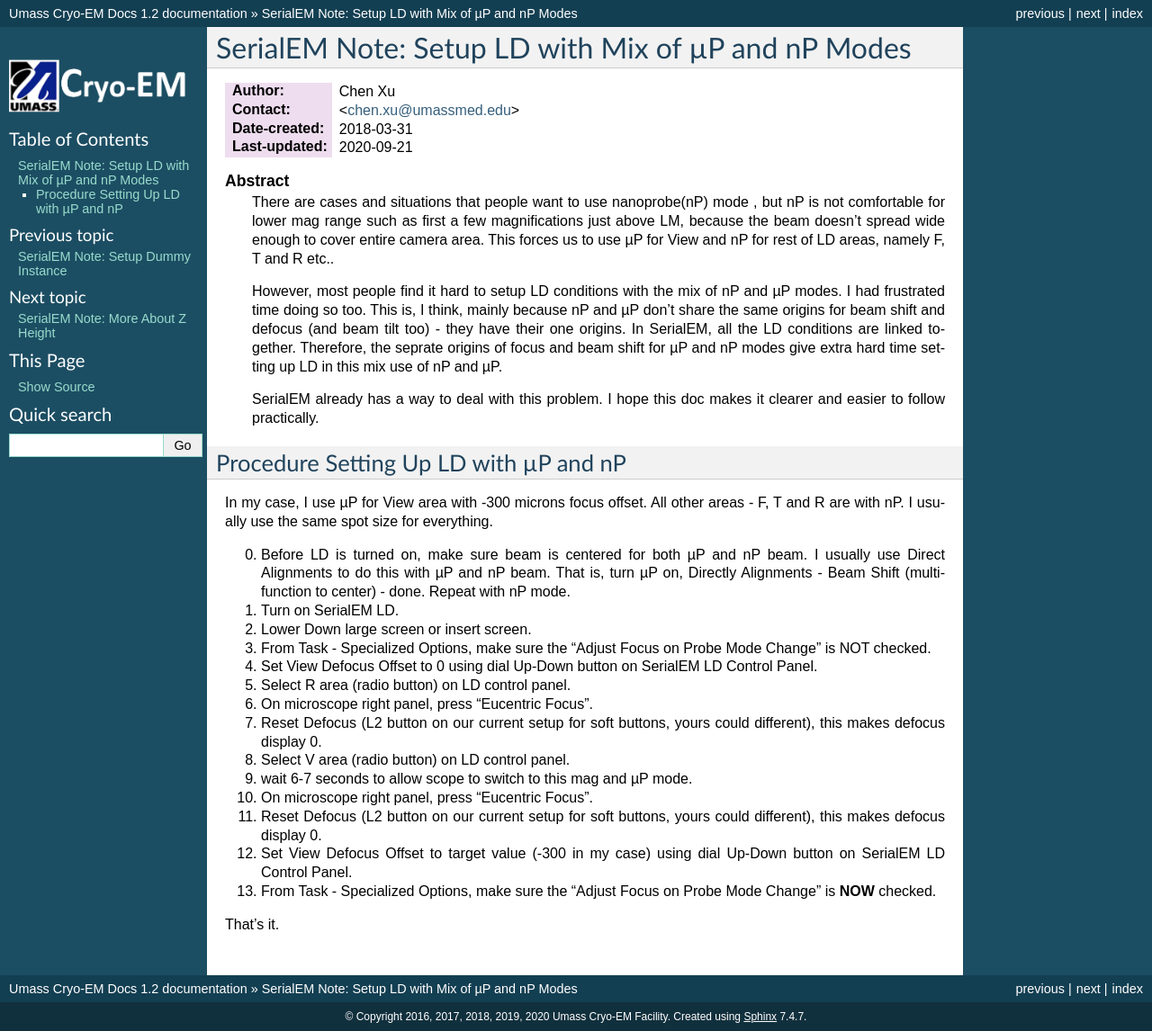
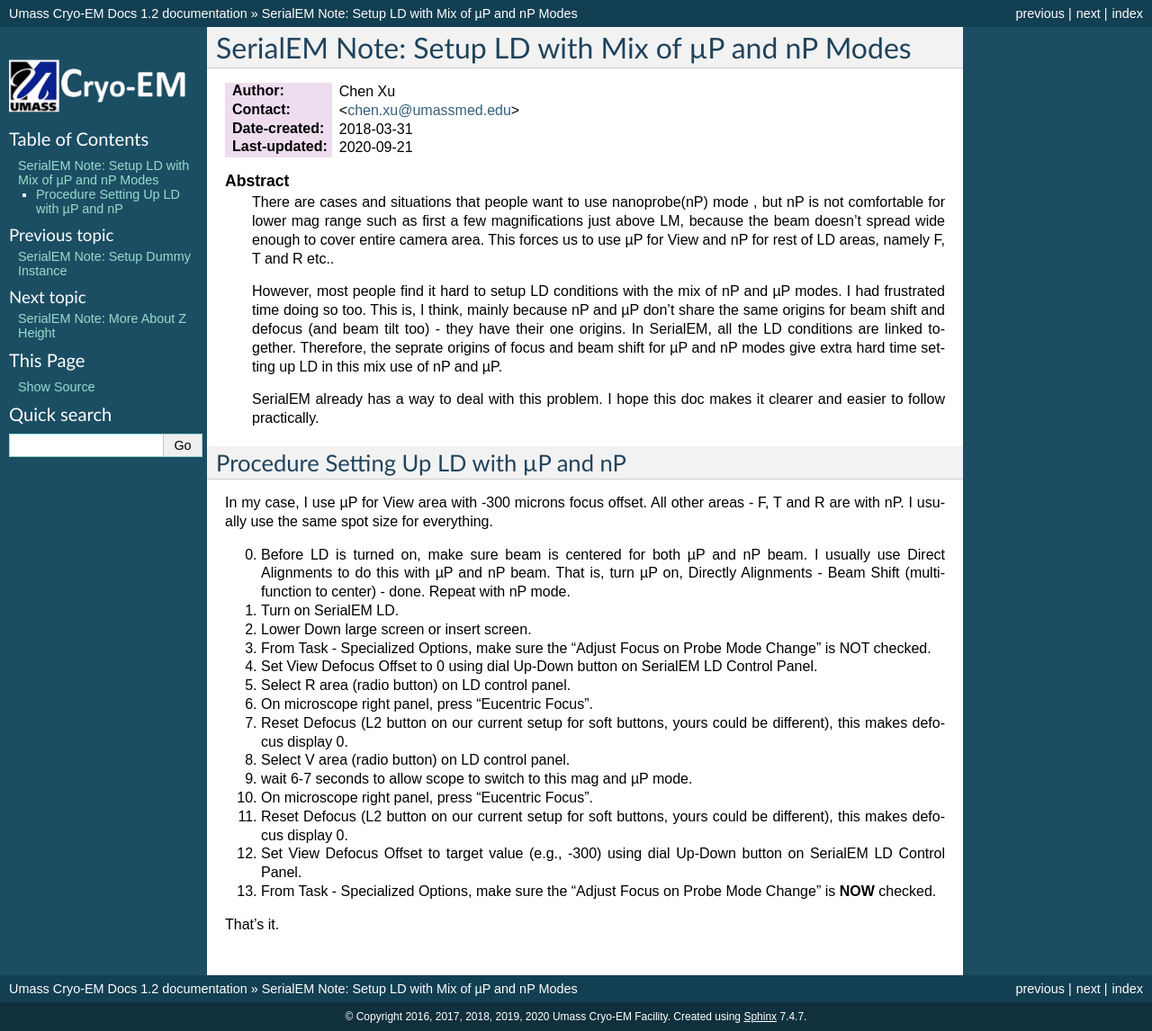
Before and after one commit to xuchen66/sphinx-emdocs, a Sphinx documentation site: the page built from source/serialEM-note-LD-mP-nP.rst, in a window 1280 px wide. Shown: the whole page at 90% size. Built offline with Sphinx 7.4.7, drawn with Linux system fonts in a browser that asks for light colours; pages that are not in the unit, such as notebooks, are missing from menus.

Commit message:
Update serialEM-note-LD-mP-nP.rst

```diff
--- a/source/serialEM-note-LD-mP-nP.rst
+++ b/source/serialEM-note-LD-mP-nP.rst
@@ -38,12 +38,12 @@
 #. Set View Defocus Offset to 0 using dial Up-Down button on SerialEM LD Control Panel.
 #. Select R area (radio button) on LD control panel.
 #. On microscope right panel, press "Eucentric Focus".
-#. Reset Defocus (L2 button on our current setup for soft buttons, yours could different), this makes defocus display 0.
+#. Reset Defocus (L2 button on our current setup for soft buttons, yours could be different), this makes defocus display 0.
 #. Select V area (radio button) on LD control panel.
 #. wait 6-7 seconds to allow scope to switch to this mag and µP mode.
 #. On microscope right panel, press "Eucentric Focus".
-#. Reset Defocus (L2 button on our current setup for soft buttons, yours could different), this makes defocus display 0.
-#. Set View Defocus Offset to target value (-300 in my case) using dial Up-Down button on SerialEM LD Control Panel.
+#. Reset Defocus (L2 button on our current setup for soft buttons, yours could be different), this makes defocus display 0.
+#. Set View Defocus Offset to target value (e.g., -300) using dial Up-Down button on SerialEM LD Control Panel.
 #. From Task - Specialized Options, make sure the "Adjust Focus on Probe Mode Change" is **NOW** checked.
 
 That's it.
```
